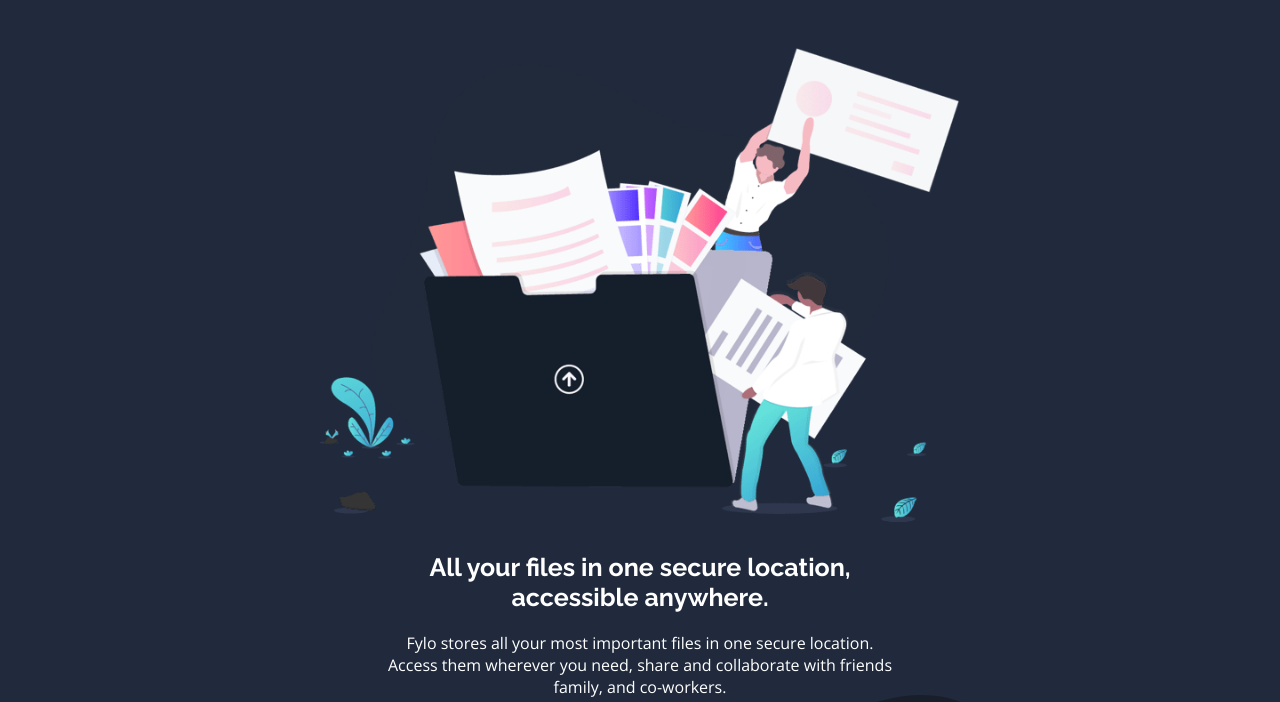
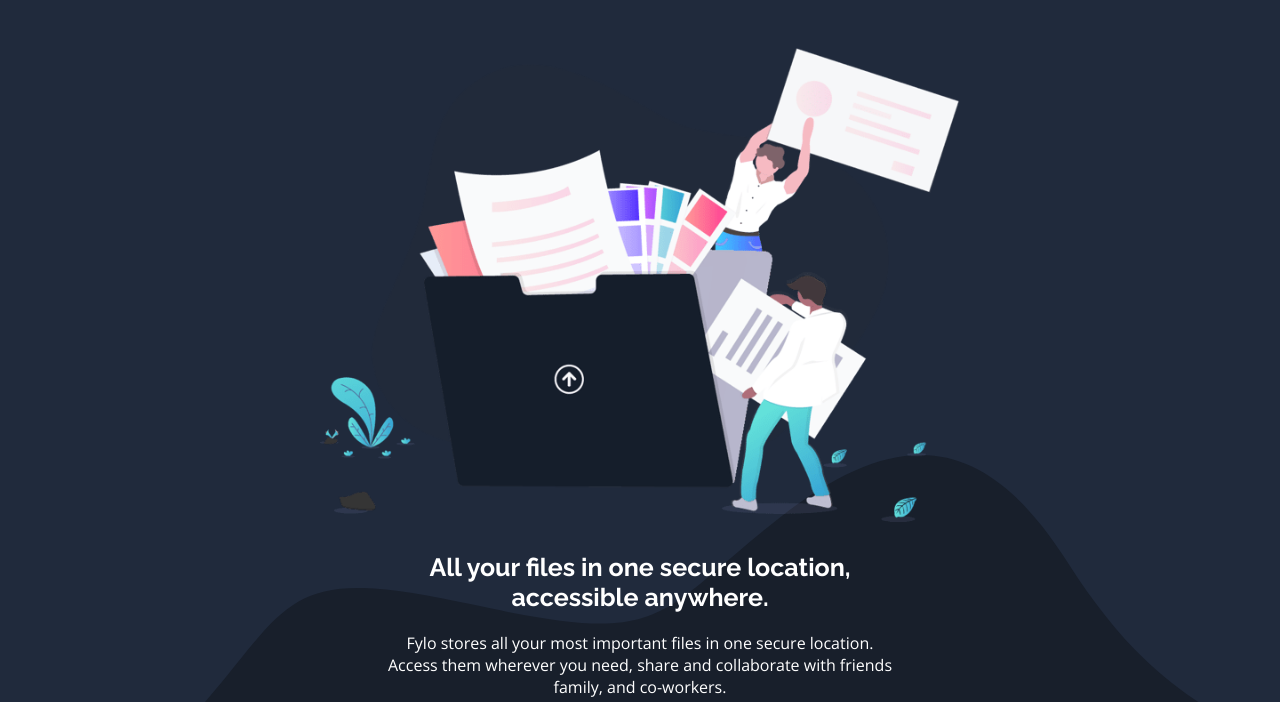
Before and after one commit to JosueLauren/fylo-dark-theme-landing-page-master-, a plain HTML site: page index.html in a window 1280 px wide. Shown: the part 105-807 px from the top of the page. Drawn offline with nearby package versions, Linux system fonts and the light colour scheme.

Commit message:
Arrumação da imagem de fundo

```diff
--- a/style.css
+++ b/style.css
@@ -24,10 +24,10 @@ body {
 
 div.div-inicial {
     width: 100%;
-    height: 1100px;
+    height: auto;
     background-image: url(images/bg-curvy-desktop.svg);
     background-repeat: no-repeat;
-    background-position: center top 100vh;
+    background-position: center top 70vh;
     background-color: hsl(219, 30%, 18%);
     padding-top: 50px;
 }
```
